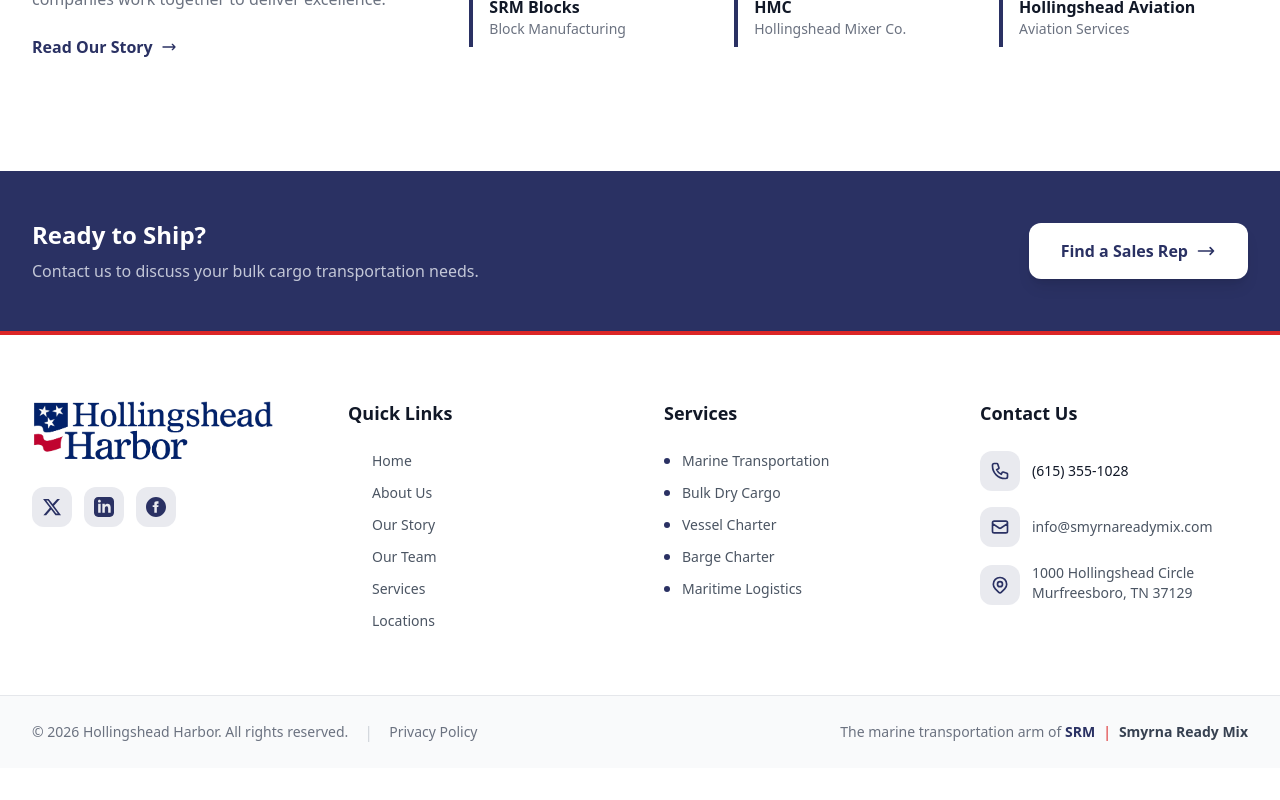
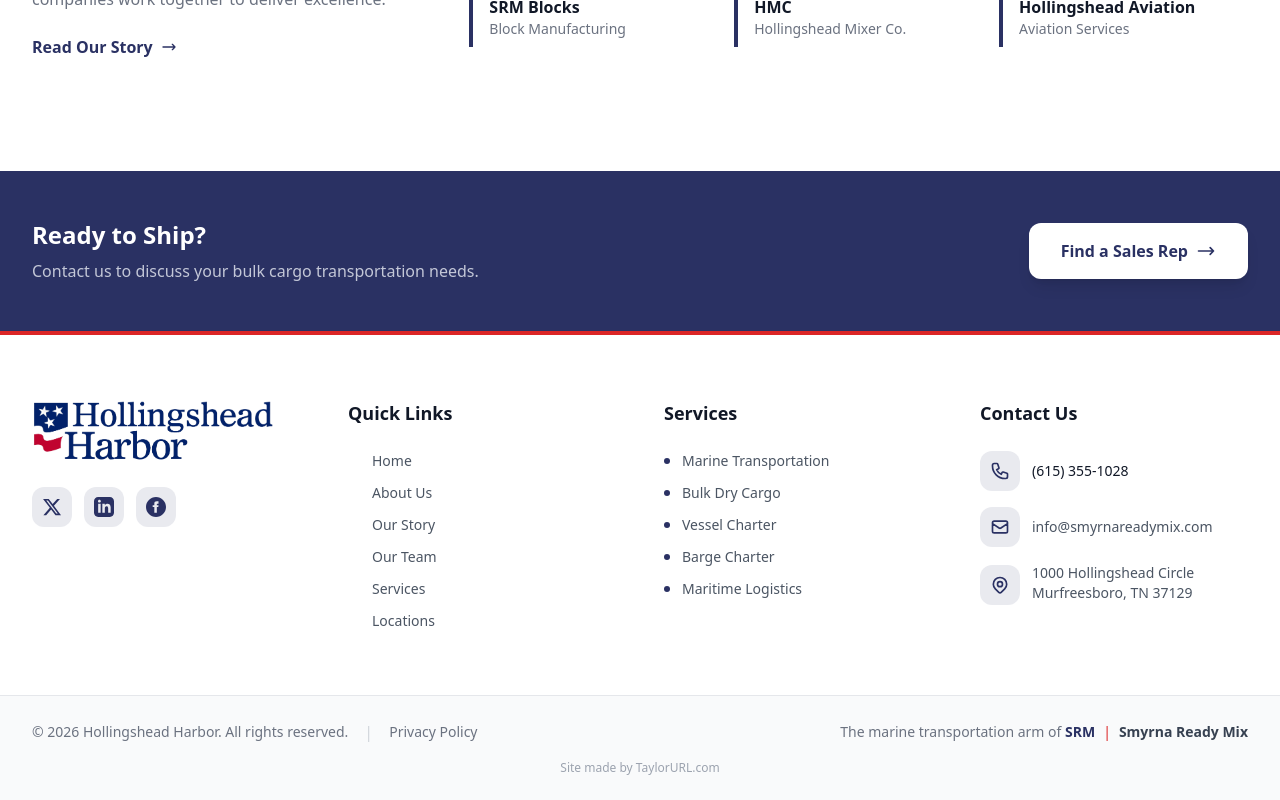
Before and after one commit to TaylorURL/hollingsheadharbor-com, a React (Vite) app: page /about in a window 1280 px wide. Shown: the part 2386-3186 px from the top of the page. Before the commit the page ends 3154 px from the top, so only its background shows below. Built offline with nearby package versions, Linux system fonts and the light colour scheme.

Commit message:
sunday: Edit src/components/Footer.jsx

```diff
--- a/src/components/Footer.jsx
+++ b/src/components/Footer.jsx
@@ -251,6 +251,17 @@
               <span className="font-semibold text-gray-700">Smyrna Ready Mix</span>
             </div>
           </div>
+          <p className="text-gray-400 text-xs text-center mt-4">
+            Site made by{' '}
+            <a
+              href="https://taylorurl.com"
+              target="_blank"
+              rel="noopener noreferrer"
+              className="text-gray-400 hover:text-blue-800 transition-colors"
+            >
+              TaylorURL.com
+            </a>
+          </p>
         </div>
       </div>
     </footer>
```
